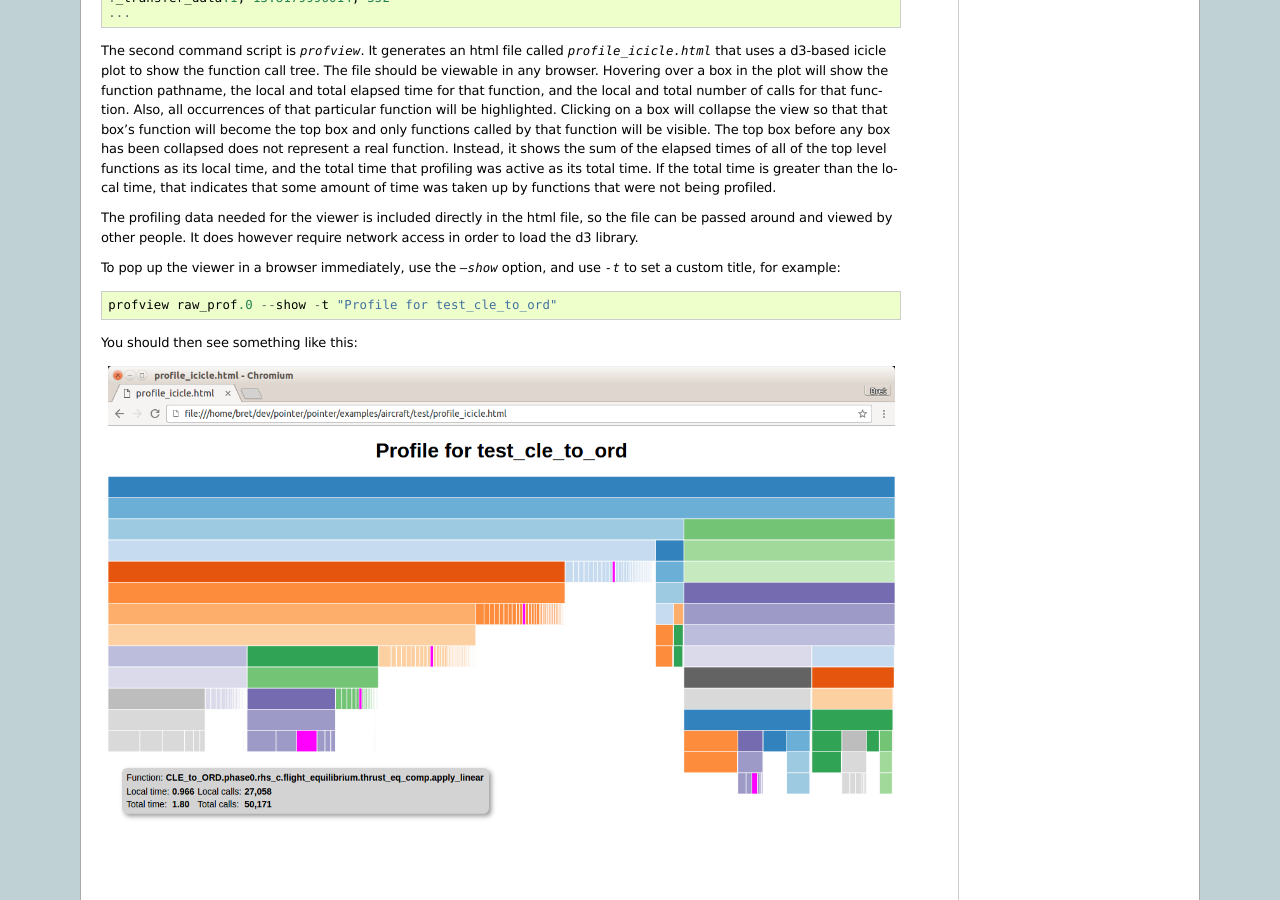
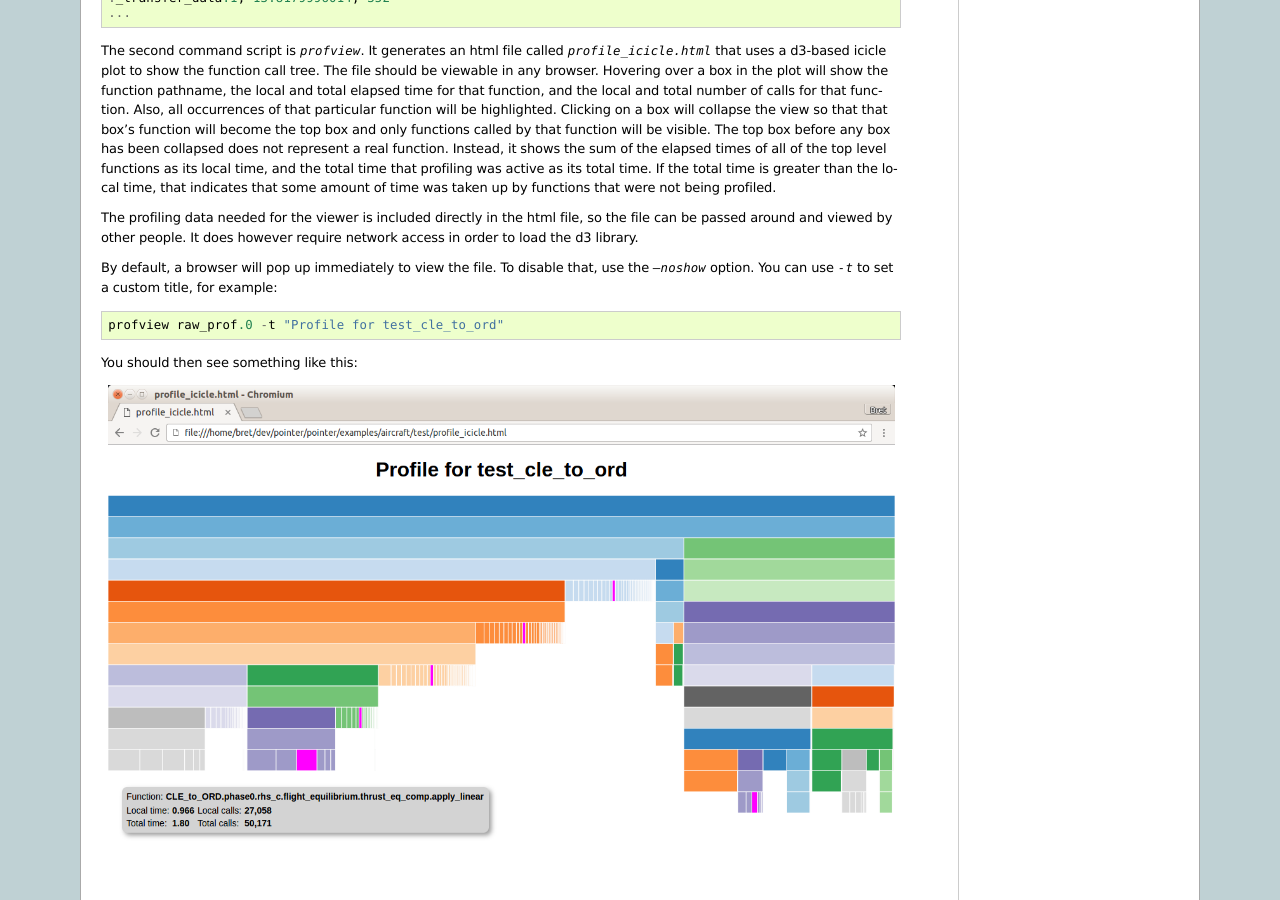
Before and after one commit to OpenMDAO/OpenMDAO1, a Sphinx documentation site: the page built from openmdao/docs/usr-guide/tutorials/profiling.rst, in a window 1280 px wide and 900 px high, scrolled down 981 px. Built offline with Sphinx 7.4.7, drawn with Linux system fonts in a browser that asks for light colours; pages that are not in the unit, such as notebooks, are missing from menus.

Commit message:
changed --show to --noshow for profview

```diff
--- a/openmdao/docs/usr-guide/tutorials/profiling.rst
+++ b/openmdao/docs/usr-guide/tutorials/profiling.rst
@@ -95,12 +95,13 @@ The profiling data needed for the viewer is included directly in the html file,
 so the file can be passed around and viewed by other people.  It does
 however require network access in order to load the d3 library.
 
-To pop up the viewer in a browser immediately, use the `--show` option, and
-use `-t` to set a custom title, for example:
+By default, a browser will pop up immediately to view the file.  To disable
+that, use the `--noshow` option.  You can use `-t` to set a custom title,
+for example:
 
 ::
 
-    profview raw_prof.0 --show -t "Profile for test_cle_to_ord"
+    profview raw_prof.0 -t "Profile for test_cle_to_ord"
 
 
 You should then see something like this:
```
Also changed, not shown: 1 other file.
